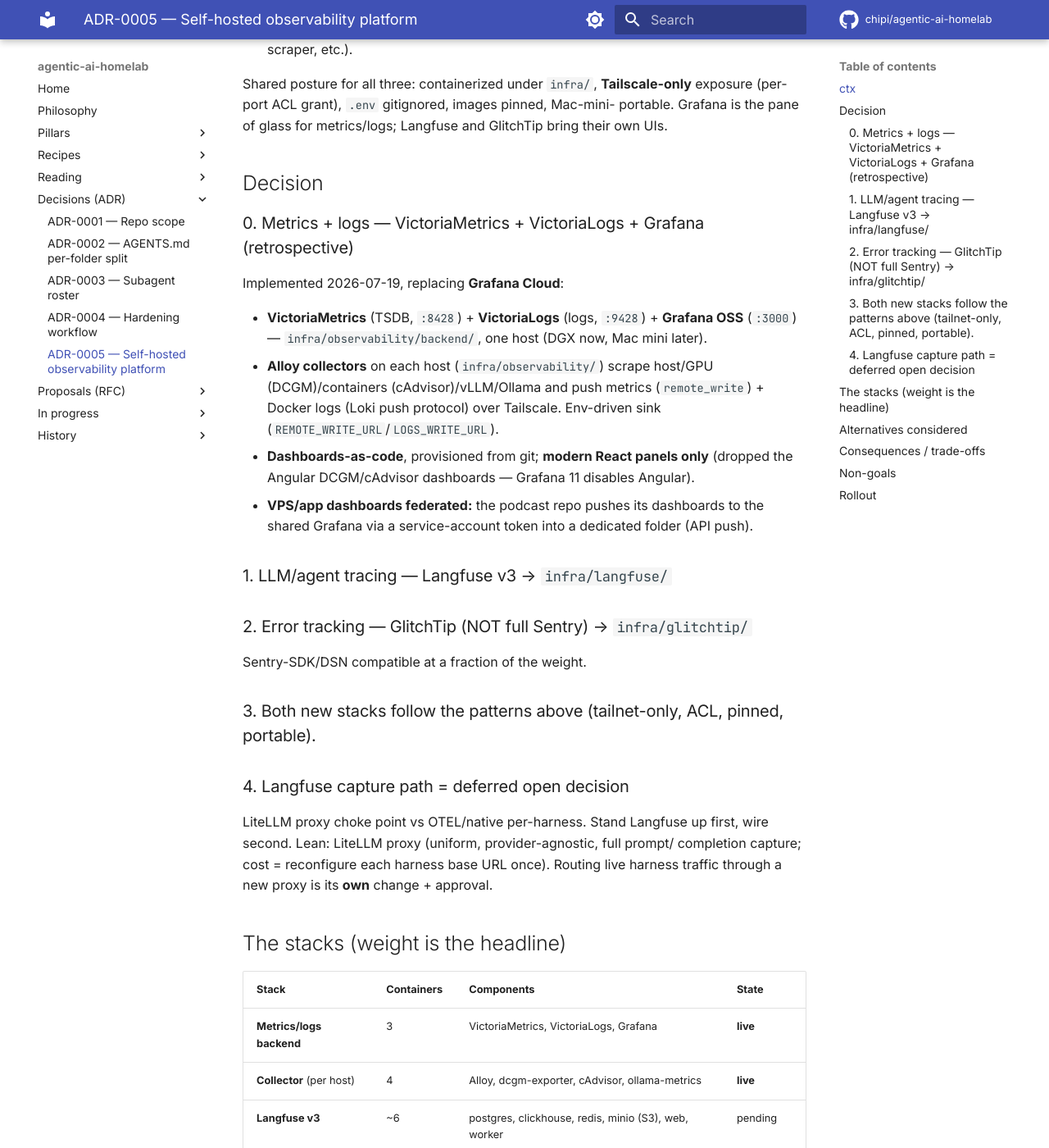
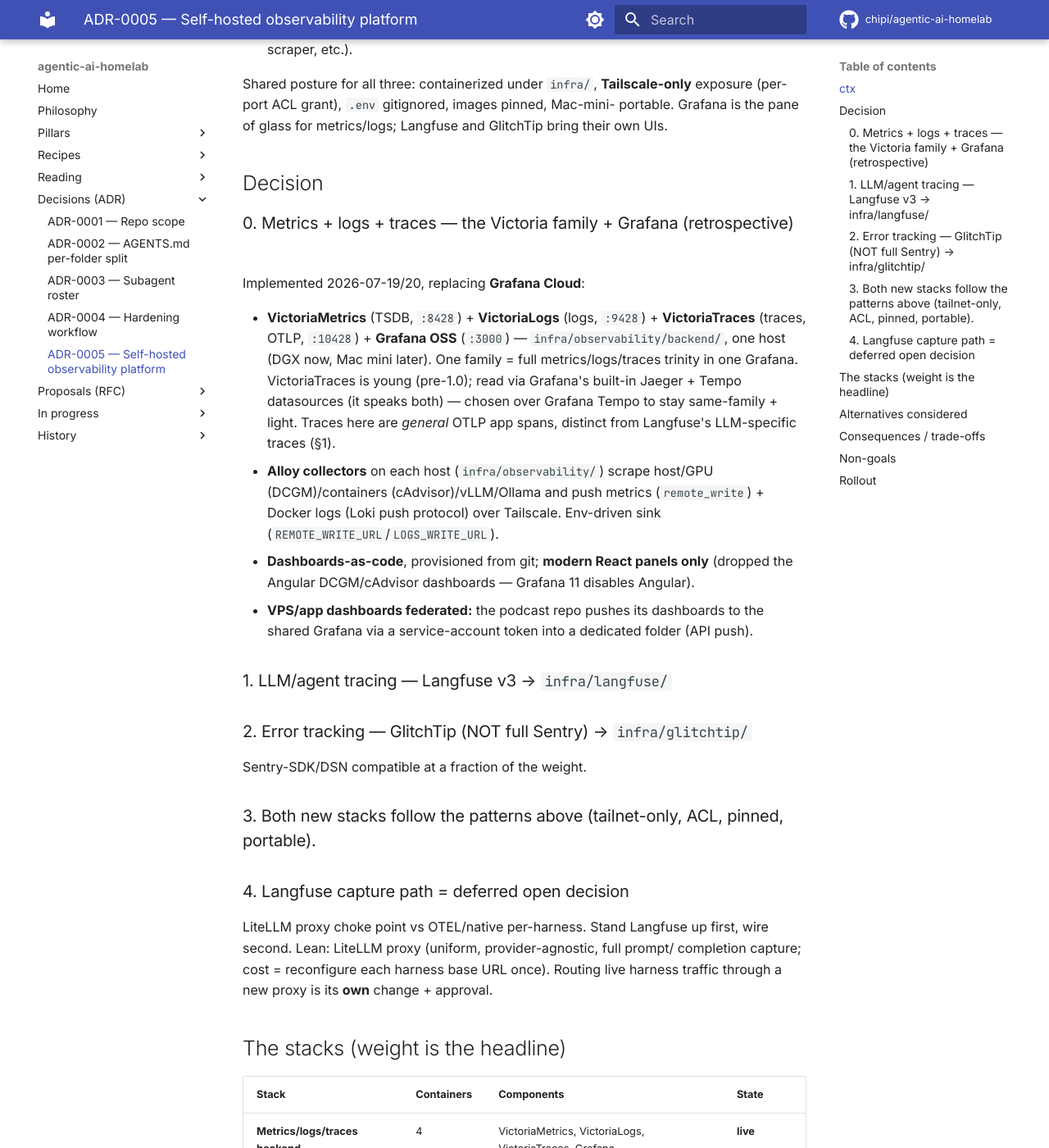
Before and after one commit to chipi/agentic-ai-homelab, an MkDocs documentation site: the page built from docs/adr/ADR-0005-langfuse-glitchtip-self-host.md, in a window 1280 px wide and 1400 px high, scrolled down 645 px. Shown: the whole window at 82% size. Built offline with MkDocs 1.6.1 and Material for MkDocs 9.7.7, drawn with Linux system fonts in a browser that asks for light colours; comment, search, counter and statistics services are not loaded; some of the changed text lies outside the part shown.

Commit message:
infra(observability): add VictoriaTraces — traces store, completes the trinity
Third Victoria store for distributed tracing (OTLP), alongside metrics + logs.
- backend/: VictoriaTraces (:10428, OTLP ingest /insert/opentelemetry/v1/traces),
  tailnet-bind + named volume like VM/VictoriaLogs, images pinned (v0.9.4).
- Grafana reads it via the built-in Jaeger + Tempo datasources (it speaks both,
  no plugin) + the grafana-exploretraces-app for exploration.
- General OTLP app spans — distinct from Langfuse LLM traces. Chosen over Tempo
  to stay same-family/light (pre-1.0 trade). README/.env.example/ADR-0005 updated.

Co-Authored-By: Claude Opus 4.8 <noreply@anthropic.com>
Claude-Session: https://claude.ai/code/session_01LoBG4mqCvNP1M6HRW393xF

```diff
--- a/docs/adr/ADR-0005-langfuse-glitchtip-self-host.md
+++ b/docs/adr/ADR-0005-langfuse-glitchtip-self-host.md
@@ -27,13 +27,17 @@ bring their own UIs.
 
 ## Decision
 
-### 0. Metrics + logs — VictoriaMetrics + VictoriaLogs + Grafana (retrospective)
+### 0. Metrics + logs + traces — the Victoria family + Grafana (retrospective)
 
-Implemented 2026-07-19, replacing **Grafana Cloud**:
+Implemented 2026-07-19/20, replacing **Grafana Cloud**:
 
 - **VictoriaMetrics** (TSDB, `:8428`) + **VictoriaLogs** (logs, `:9428`) +
-  **Grafana OSS** (`:3000`) — `infra/observability/backend/`, one host (DGX now,
-  Mac mini later).
+  **VictoriaTraces** (traces, OTLP, `:10428`) + **Grafana OSS** (`:3000`) —
+  `infra/observability/backend/`, one host (DGX now, Mac mini later). One family
+  = full metrics/logs/traces trinity in one Grafana. VictoriaTraces is young
+  (pre-1.0); read via Grafana's built-in Jaeger + Tempo datasources (it speaks
+  both) — chosen over Grafana Tempo to stay same-family + light. Traces here are
+  *general* OTLP app spans, distinct from Langfuse's LLM-specific traces (§1).
 - **Alloy collectors** on each host (`infra/observability/`) scrape host/GPU
   (DCGM)/containers (cAdvisor)/vLLM/Ollama and push metrics (`remote_write`) +
   Docker logs (Loki push protocol) over Tailscale. Env-driven sink
@@ -62,7 +66,7 @@ harness traffic through a new proxy is its **own** change + approval.
 
 | Stack | Containers | Components | State |
 |---|---|---|---|
-| **Metrics/logs backend** | 3 | VictoriaMetrics, VictoriaLogs, Grafana | **live** |
+| **Metrics/logs/traces backend** | 4 | VictoriaMetrics, VictoriaLogs, VictoriaTraces, Grafana | **live** |
 | **Collector** (per host) | 4 | Alloy, dcgm-exporter, cAdvisor, ollama-metrics | **live** |
 | **Langfuse v3** | ~6 | postgres, clickhouse, redis, minio (S3), web, worker | pending |
 | **GlitchTip** | ~4 | web, worker (celery), postgres, redis | pending |
@@ -81,6 +85,9 @@ component — watch RAM (ClickHouse + Postgres + MinIO).
   purpose-built remote-write sink, PromQL-compatible.
 - **Loki** (vs VictoriaLogs): VictoriaLogs chosen — same VM family, lighter,
   LogsQL. Security identical (tailnet + ACL, no store auth).
+- **Grafana Tempo** (vs VictoriaTraces): VictoriaTraces chosen — same family,
+  single-binary, no object-storage dependency. Trade: pre-1.0 maturity vs
+  Tempo's. Grafana still reads it via the Tempo (and Jaeger) datasource.
 - **Full Sentry self-hosted**: ~40 containers, 16GB+ RAM, painful upgrades.
   Rejected — GlitchTip gives the same SDK/DSN experience at ~4 containers.
 - **Langfuse v2** (Postgres-only, lighter): rejected — deprecated upstream for
```
Also changed, not shown: infra/observability/backend/README.md (+13 -10 lines), 3 other files.
